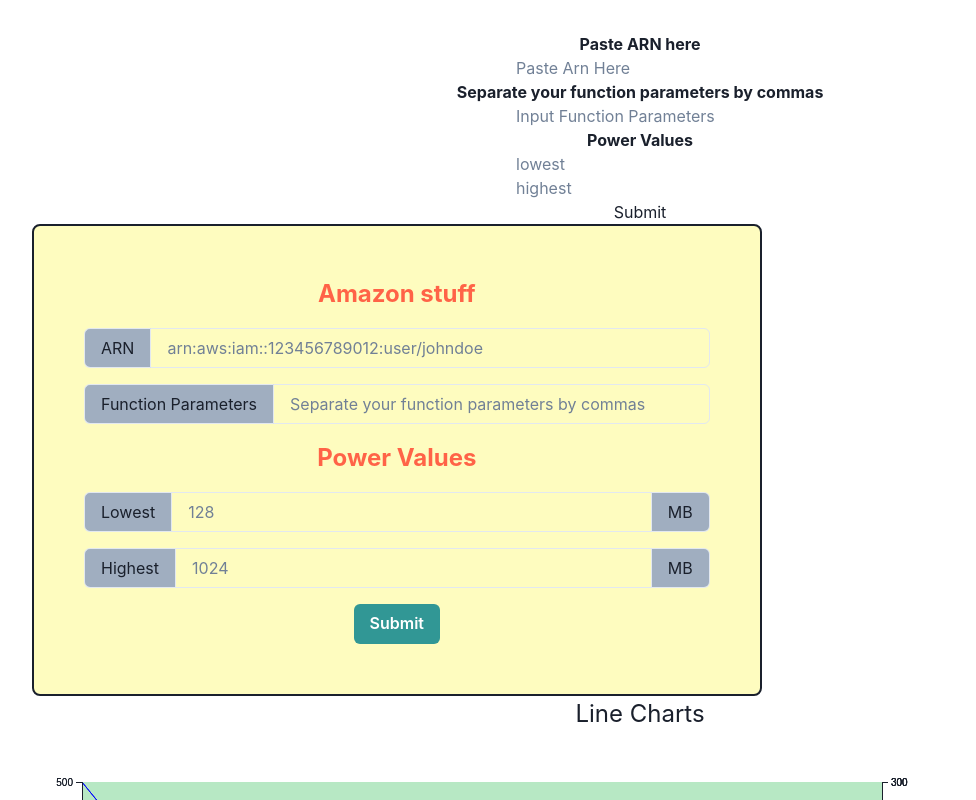
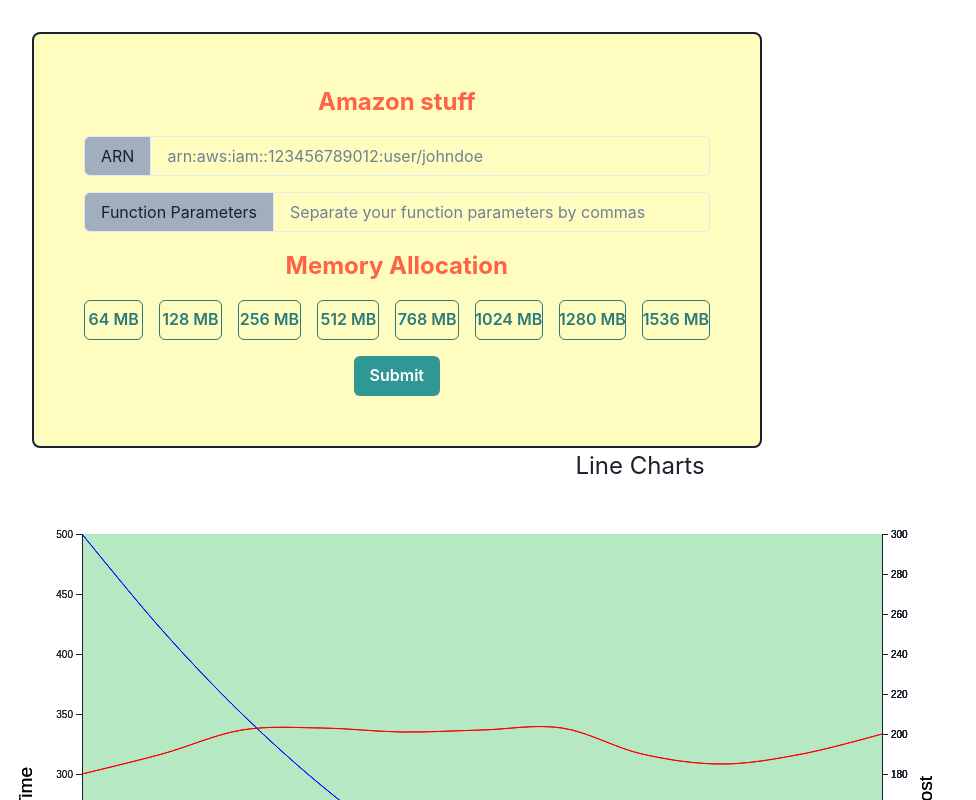
Before and after one commit to oslabs-beta/shear, a React (Vite) app: page / in a window 1280 px wide. Shown: the top 800 px of the page, without its empty margins (0-976 px from the left). Built offline with nearby package versions, Linux system fonts and the light colour scheme.

Commit message:
form migration to Chakra UI

```diff
--- a/src/App.tsx
+++ b/src/App.tsx
@@ -1,5 +1,6 @@
 import React from "react"
 import Form from "./components/form.js"
+import ChakraForm from "./components/chakraForm.js"
 import Graph from "./components/graph.js"
 import { ChakraProvider } from '@chakra-ui/react'
 import chakraTheme from '@chakra-ui/theme'
@@ -11,7 +12,8 @@
   return (
     <ChakraProvider>
       {/* <div className="flex-container"> */}
-      <Form />
+      {/* <Form /> */}
+      <ChakraForm />
       <Graph />
       {/* </div> */}
     </ChakraProvider>
--- /dev/null
+++ b/src/components/chakraForm.tsx
@@ -0,0 +1,104 @@
+import React, { useRef, FormEvent } from "react";
+import { useDispatch, useSelector } from "react-redux";
+import { RootState } from "../store.ts";
+import { arnInput, funcParamsInput, powerValueInput, highestPowerValueInput } from "../formData/infoSlice.ts";
+import { runOptimizer } from "../formData/resultsSlice.ts";
+import * as ChakraUI from '@chakra-ui/react'
+import './style.css'
+
+
+const ChakraForm: React.FC = () => {
+    const resultsState = useSelector((state: RootState) => state.results)
+    const formState = useSelector((state: RootState) => state.info)
+    const dispatch = useDispatch();
+    const formRef = useRef<HTMLFormElement>(null);
+    const arnRef = useRef<HTMLInputElement | null>(null);
+    const funcParamsRef = useRef<HTMLInputElement | null>(null);
+    const memoryConfig: number[] = [];
+    let counter = 0;
+    //onSubmit changes the form state then invokes post request to backend -JK
+    const onSend = (e) => {
+        e.preventDefault();
+        console.log('submitted');
+        dispatch(arnInput(arnRef.current?.value || ''));
+        dispatch(funcParamsInput(funcParamsRef.current?.value || ''));
+        dispatch(powerValueInput(memoryConfig));
+        dispatch(runOptimizer(formState))
+
+        if (formRef.current) {
+            formRef.current.reset();
+        }
+    };
+
+    const memorySelect = (num: number) => {
+        console.log('memory selection');
+        memoryConfig.push(num);
+        console.log(memoryConfig)
+    };
+
+
+
+
+    return (
+        <div>
+            {/* This is just design for now (no functionality) */}
+            <ChakraUI.Box position="relative" h="20%" w="60%" border="2px" padding="50px" borderRadius='lg' overflow='hidden' bg='yellow.100'>
+
+                <ChakraUI.Stack spacing={4}>
+
+                    <ChakraUI.Text as='b' fontSize='24px' color='tomato'>Amazon stuff</ChakraUI.Text>
+
+                    <ChakraUI.InputGroup>
+                        <ChakraUI.InputLeftAddon children='ARN' bg='gray.400' />
+                        <ChakraUI.Input ref={arnRef} placeholder='arn:aws:iam::123456789012:user/johndoe' />
+                    </ChakraUI.InputGroup>
+
+                    {/* If you add the size prop to `InputGroup`, it'll pass it to all its children. */}
+                    <ChakraUI.InputGroup >
+                        <ChakraUI.InputLeftAddon children='Function Parameters' bg='gray.400' />
+                        <ChakraUI.Input ref={funcParamsRef} placeholder='Separate your function parameters by commas' />
+                    </ChakraUI.InputGroup>
+
+                    <ChakraUI.Text as='b' fontSize='24px' color='tomato'>Memory Allocation</ChakraUI.Text>
+                    {/* <ChakraUI.FormLabel>Power Values</ChakraUI.FormLabel> */}
+                    <ChakraUI.Stack direction='row' spacing={4} align='center'>
+                        <ChakraUI.Button colorScheme='teal' variant='outline' onClick={() => memorySelect(64)}>
+                            64 MB
+                        </ChakraUI.Button>
+                        <ChakraUI.Button colorScheme='teal' variant='outline' onClick={() => memorySelect(128)}>
+                            128 MB
+                        </ChakraUI.Button>
+                        <ChakraUI.Button colorScheme='teal' variant='outline' onClick={() => memorySelect(256)}>
+                            256 MB
+                        </ChakraUI.Button>
+                        <ChakraUI.Button colorScheme='teal' variant='outline' onClick={() => memorySelect(512)}>
+                            512 MB
+                        </ChakraUI.Button>
+                        <ChakraUI.Button colorScheme='teal' variant='outline' onClick={() => memorySelect(768)}>
+                            768 MB
+                        </ChakraUI.Button>
+                        <ChakraUI.Button colorScheme='teal' variant='outline' onClick={() => memorySelect(1024)}>
+                            1024 MB
+                        </ChakraUI.Button>
+                        <ChakraUI.Button colorScheme='teal' variant='outline' onClick={() => memorySelect(1280)}>
+                            1280 MB
+                        </ChakraUI.Button>
+                        <ChakraUI.Button colorScheme='teal' variant='outline' onClick={() => memorySelect(1536)}>
+                            1536 MB
+                        </ChakraUI.Button>
+                    </ChakraUI.Stack>
+                </ChakraUI.Stack>
+                <ChakraUI.Button
+                    mt={4}
+                    colorScheme='teal'
+                    onClick={onSend}
+                // needs an onclick
+                >
+                    Submit
+                </ChakraUI.Button>
+            </ChakraUI.Box>
+        </div>
+    );
+};
+
+export default ChakraForm;
--- a/src/components/form.tsx
+++ b/src/components/form.tsx
@@ -17,6 +17,7 @@
   const lowestPowerValRef = useRef<HTMLInputElement | null>(null);
   const highestPowerValRef = useRef<HTMLInputElement | null>(null);
 
+
   //onSubmit changes the form state then invokes post request to backend -JK
   const onSubmit = (e: FormEvent<HTMLFormElement>) => {
     e.preventDefault();
@@ -33,8 +34,6 @@
   };
 
 
-
-
   return (
     <div>
       <form ref={formRef} onSubmit={onSubmit}>
@@ -47,47 +46,6 @@
         <input type="text" ref={highestPowerValRef} placeholder="highest"></input><br></br>
         <button type="submit">Submit</button>
       </form>
-
-      {/* This is just design for now (no functionality) */}
-      <ChakraUI.Box position="relative" h="20%" w="60%" border="2px" padding="50px" borderRadius='lg' overflow='hidden' bg='yellow.100'>
-
-        <ChakraUI.Stack spacing={4}>
-
-          <ChakraUI.Text as='b' fontSize='24px' color='tomato'>Amazon stuff</ChakraUI.Text>
-
-          <ChakraUI.InputGroup>
-            <ChakraUI.InputLeftAddon children='ARN' bg='gray.400' />
-            <ChakraUI.Input ref={arnRef} placeholder='arn:aws:iam::123456789012:user/johndoe' />
-          </ChakraUI.InputGroup>
-
-          {/* If you add the size prop to `InputGroup`, it'll pass it to all its children. */}
-          <ChakraUI.InputGroup >
-            <ChakraUI.InputLeftAddon children='Function Parameters' bg='gray.400' />
-            <ChakraUI.Input ref={funcParamsRef} placeholder='Separate your function parameters by commas' />
-          </ChakraUI.InputGroup>
-
-          <ChakraUI.Text as='b' fontSize='24px' color='tomato'>Power Values</ChakraUI.Text>
-          {/* <ChakraUI.FormLabel>Power Values</ChakraUI.FormLabel> */}
-          <ChakraUI.InputGroup>
-            <ChakraUI.InputLeftAddon children='Lowest' bg='gray.400' />
-            <ChakraUI.Input placeholder='128' />
-            <ChakraUI.InputRightAddon children='MB' bg='gray.400' />
-          </ChakraUI.InputGroup>
-          <ChakraUI.InputGroup >
-            <ChakraUI.InputLeftAddon children='Highest' bg='gray.400' />
-            <ChakraUI.Input placeholder='1024' />
-            <ChakraUI.InputRightAddon children='MB' bg='gray.400' />
-          </ChakraUI.InputGroup>
-        </ChakraUI.Stack>
-        <ChakraUI.Button
-          mt={4}
-          colorScheme='teal'
-          type='submit'
-        // needs an onclick
-        >
-          Submit
-        </ChakraUI.Button>
-      </ChakraUI.Box>
     </div>
   );
 };
--- a/src/formData/infoSlice.ts
+++ b/src/formData/infoSlice.ts
@@ -9,7 +9,7 @@
   inputJson: Record<any, any>;
 }
 
-export const loadData = createAsyncThunk('data/data', async(formData: FormValues) => {
+export const loadData = createAsyncThunk('data/data', async (formData: FormValues) => {
   const response = await optimizerAPI.runOptimizerFunc(formData);
   return response.data;
 })
@@ -46,8 +46,13 @@
       state.powerValues = [];
       state.powerValues.push(action.payload)
     },
+    powerValueInput(state, action: PayloadAction<number[]>) {
+      // Clear the power values before inputting a new power value
+      state.powerValues = [];
+      state.powerValues.splice(0, state.powerValues.length, ...action.payload);
+    },
   },
 });
 
-export const { arnInput, funcParamsInput, lowestPowerValueInput, highestPowerValueInput } = infoSlice.actions;
+export const { arnInput, funcParamsInput, lowestPowerValueInput, highestPowerValueInput, powerValueInput } = infoSlice.actions;
 export default infoSlice.reducer;
--- a/src/formData/resultsSlice.ts
+++ b/src/formData/resultsSlice.ts
@@ -17,6 +17,7 @@
   const response = await optimizerAPI.runOptimizerFunc(formValues);
   return response.data;
 });
+
 
 export const getAllData = createAsyncThunk
 
```
